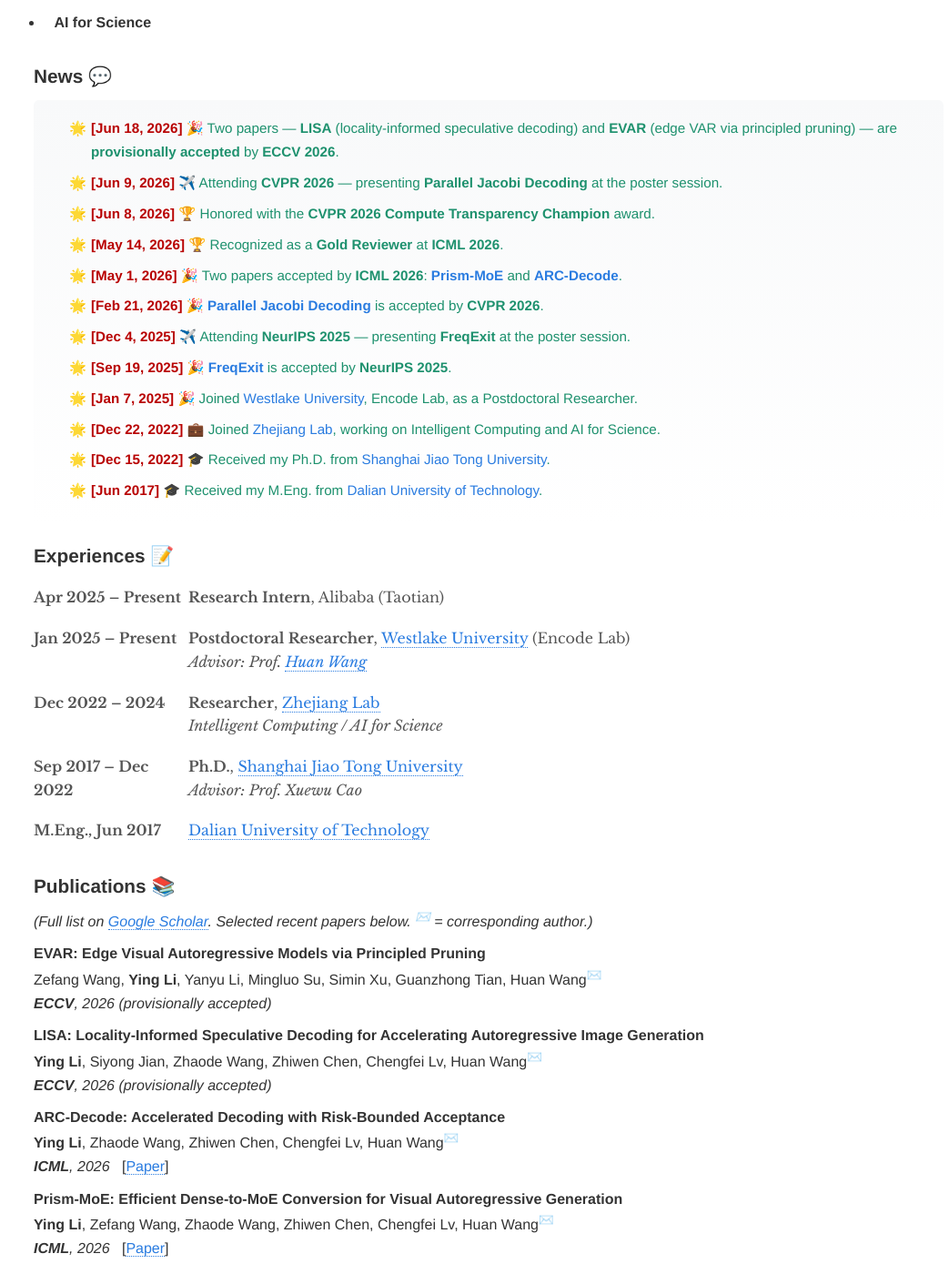
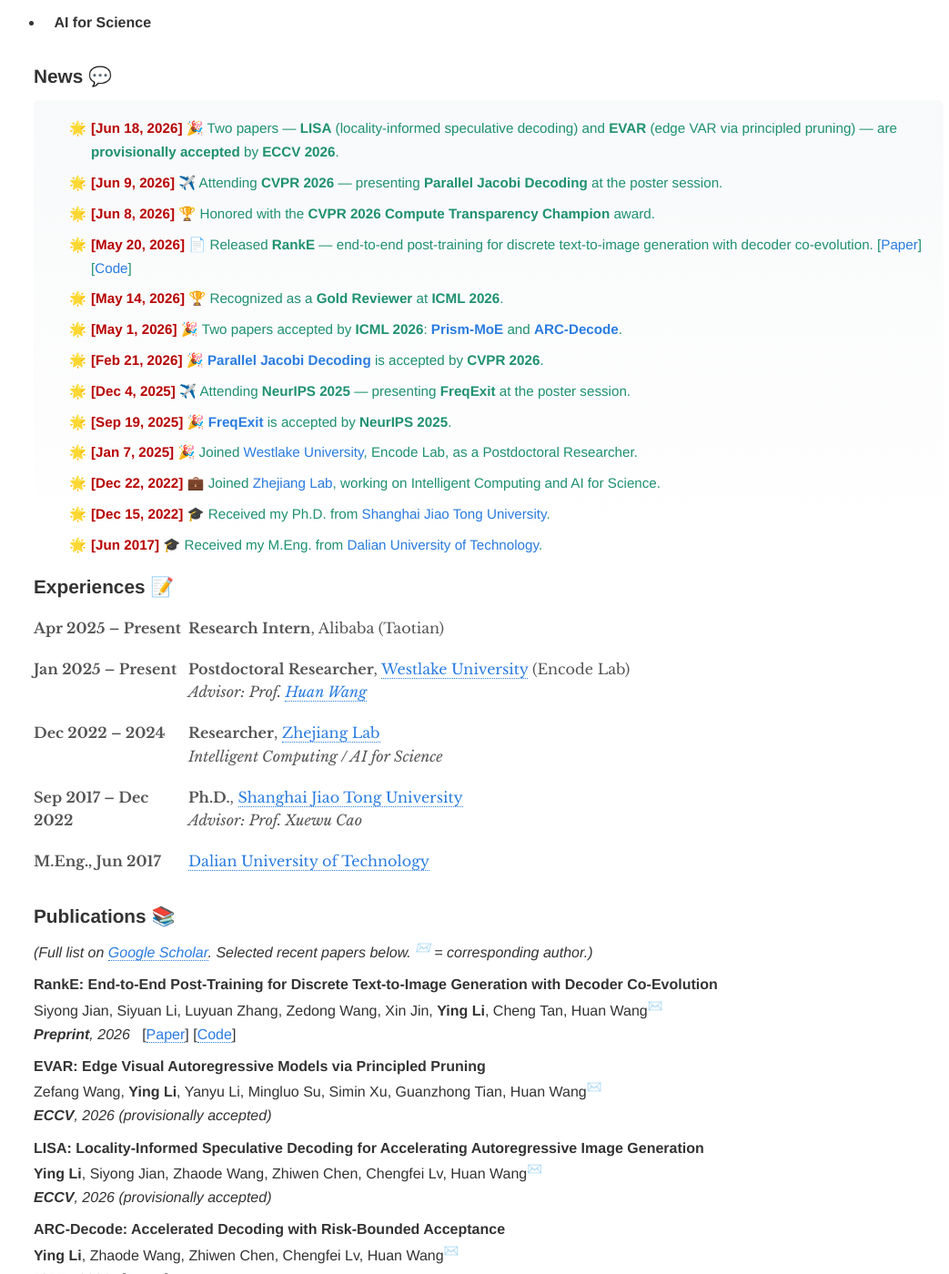
Before and after one commit to NeuraLiying/NeuraLiying.github.io, a Jekyll site: the page built from index.md, in a window 1280 px wide and 1400 px high, scrolled down 661 px. Shown: the whole window at 91% size, without its empty margins (103-1146 px from the left). Built offline with Jekyll 4.4.1, drawn with Linux system fonts in a browser that asks for light colours; our own code applies the rules of GitHub Pages for plain Markdown files.

Commit message:
Add RankE preprint (May 2026) to News and Publications

```diff
--- a/index.md
+++ b/index.md
@@ -25,6 +25,7 @@ My work focuses on making large models **faster**, **lighter**, and **deployable
     <li><b><font color="#b80000">[Jun 18, 2026]</font></b> 🎉 Two papers — <b>LISA</b> (locality-informed speculative decoding) and <b>EVAR</b> (edge VAR via principled pruning) — are <b>provisionally accepted</b> by <b>ECCV 2026</b>.</li>
     <li><b><font color="#b80000">[Jun 9, 2026]</font></b> ✈️ Attending <b>CVPR 2026</b> — presenting <b>Parallel Jacobi Decoding</b> at the poster session.</li>
     <li><b><font color="#b80000">[Jun 8, 2026]</font></b> 🏆 Honored with the <b>CVPR 2026 Compute Transparency Champion</b> award.</li>
+    <li><b><font color="#b80000">[May 20, 2026]</font></b> 📄 Released <b>RankE</b> — end-to-end post-training for discrete text-to-image generation with decoder co-evolution. [<a href="https://arxiv.org/pdf/2605.21195" target="_blank">Paper</a>] [<a href="https://github.com/syjmelody/RankE" target="_blank">Code</a>]</li>
     <li><b><font color="#b80000">[May 14, 2026]</font></b> 🏆 Recognized as a <b>Gold Reviewer</b> at <b>ICML 2026</b>.</li>
     <li><b><font color="#b80000">[May 1, 2026]</font></b> 🎉 Two papers accepted by <b>ICML 2026</b>: <a href="https://icml.cc/virtual/2026/poster/65615" target="_blank"><b>Prism-MoE</b></a> and <a href="https://icml.cc/virtual/2026/poster/66788" target="_blank"><b>ARC-Decode</b></a>.</li>
     <li><b><font color="#b80000">[Feb 21, 2026]</font></b> 🎉 <a href="https://boyaliao.github.io/PJD/" target="_blank"><b>Parallel Jacobi Decoding</b></a> is accepted by <b>CVPR 2026</b>.</li>
@@ -80,6 +81,14 @@ My work focuses on making large models **faster**, **lighter**, and **deployable
 *(Full list on [Google Scholar](https://scholar.google.com/citations?user=jIkHgFAAAAAJ). Selected recent papers below. <sup>✉️</sup> = corresponding author.)*
 
 <p>
+  <b>RankE: End-to-End Post-Training for Discrete Text-to-Image Generation with Decoder Co-Evolution</b><br>
+  Siyong Jian, Siyuan Li, Luyuan Zhang, Zedong Wang, Xin Jin, <b>Ying Li</b>, Cheng Tan, Huan Wang<sup>✉️</sup><br>
+  <i><b>Preprint</b>, 2026</i> &nbsp;
+  [<a href="https://arxiv.org/pdf/2605.21195" target="_blank">Paper</a>]
+  [<a href="https://github.com/syjmelody/RankE" target="_blank">Code</a>]
+</p>
+
+<p>
   <b>EVAR: Edge Visual Autoregressive Models via Principled Pruning</b><br>
   Zefang Wang, <b>Ying Li</b>, Yanyu Li, Mingluo Su, Simin Xu, Guanzhong Tian, Huan Wang<sup>✉️</sup><br>
   <i><b>ECCV</b>, 2026</i> <i>(provisionally accepted)</i>
```
